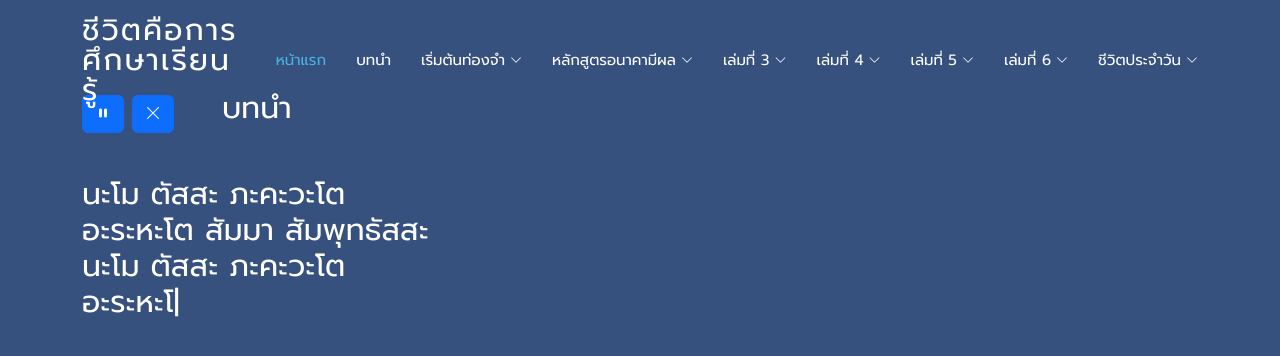
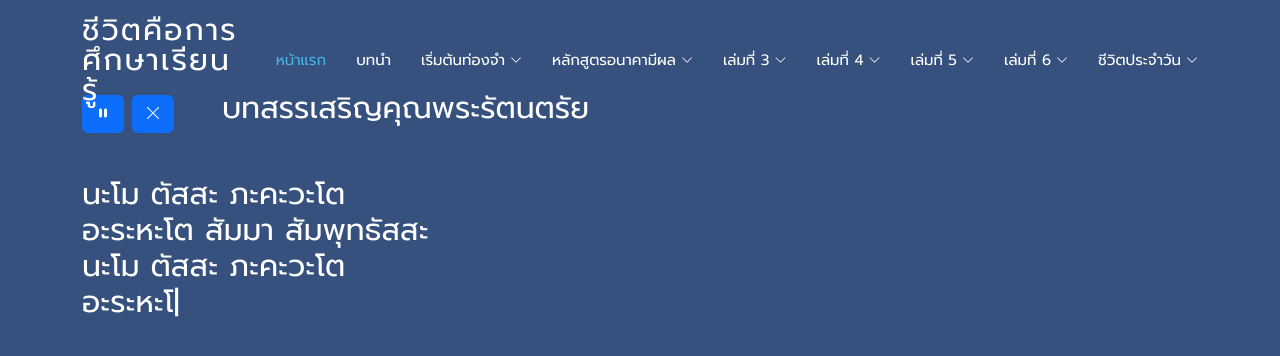
Before and after one commit to openmymai/lifelearning, a Next.js app: page /introduction in a window 1280 px wide. Shown: the top 356 px of the page. Built offline with nearby package versions, Linux system fonts and the light colour scheme; a web font is replaced by a local one.

Commit message:
Update Introduction

```diff
--- a/pages/introduction.js
+++ b/pages/introduction.js
@@ -45,7 +45,7 @@ const Introduction = () => {
             <button type="button" className="btn btn-primary me-5" onClick={() => typed.current.reset()}>
               <i class="bi bi-x-lg" />
             </button>
-            <h2 style={{display: 'inline-block'}}>บทนำ</h2>
+            <h2 style={{display: 'inline-block'}}>บทสรรเสริญคุณพระรัตนตรัย</h2>
           </div>
           <div>
             <h2>
```
